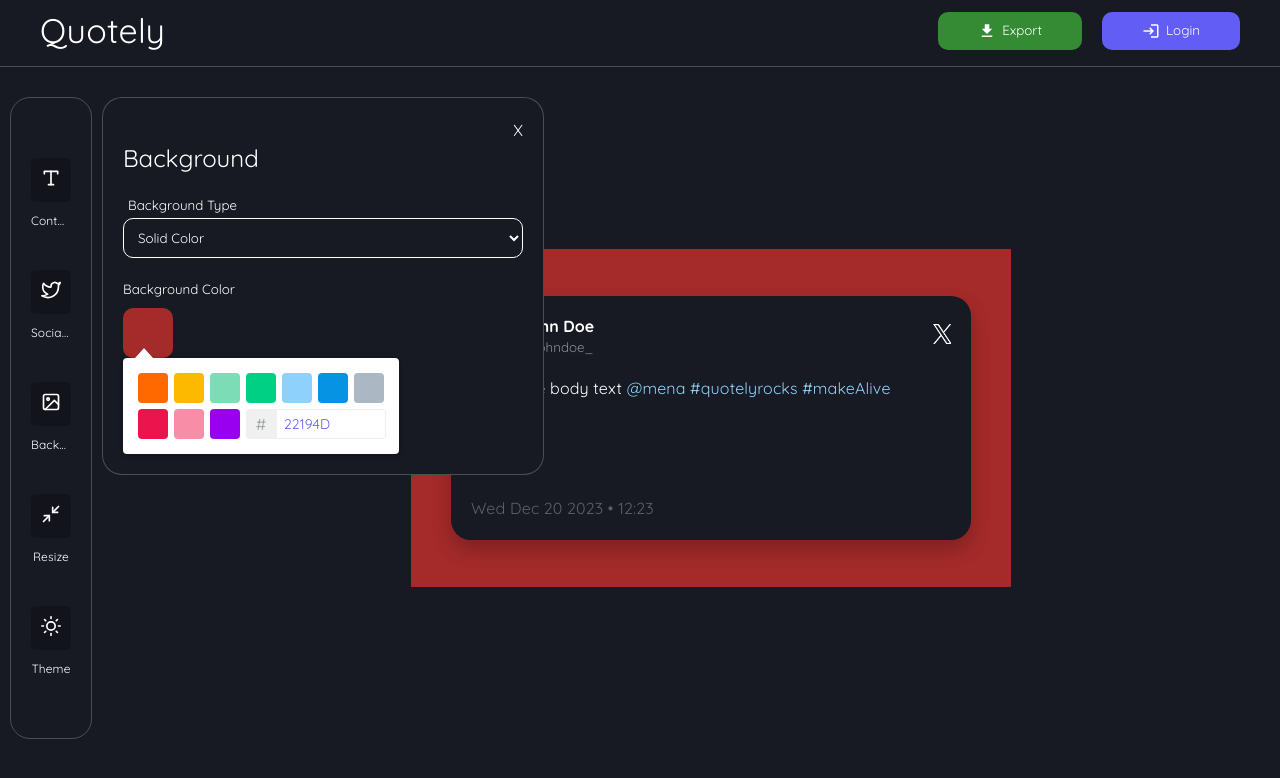
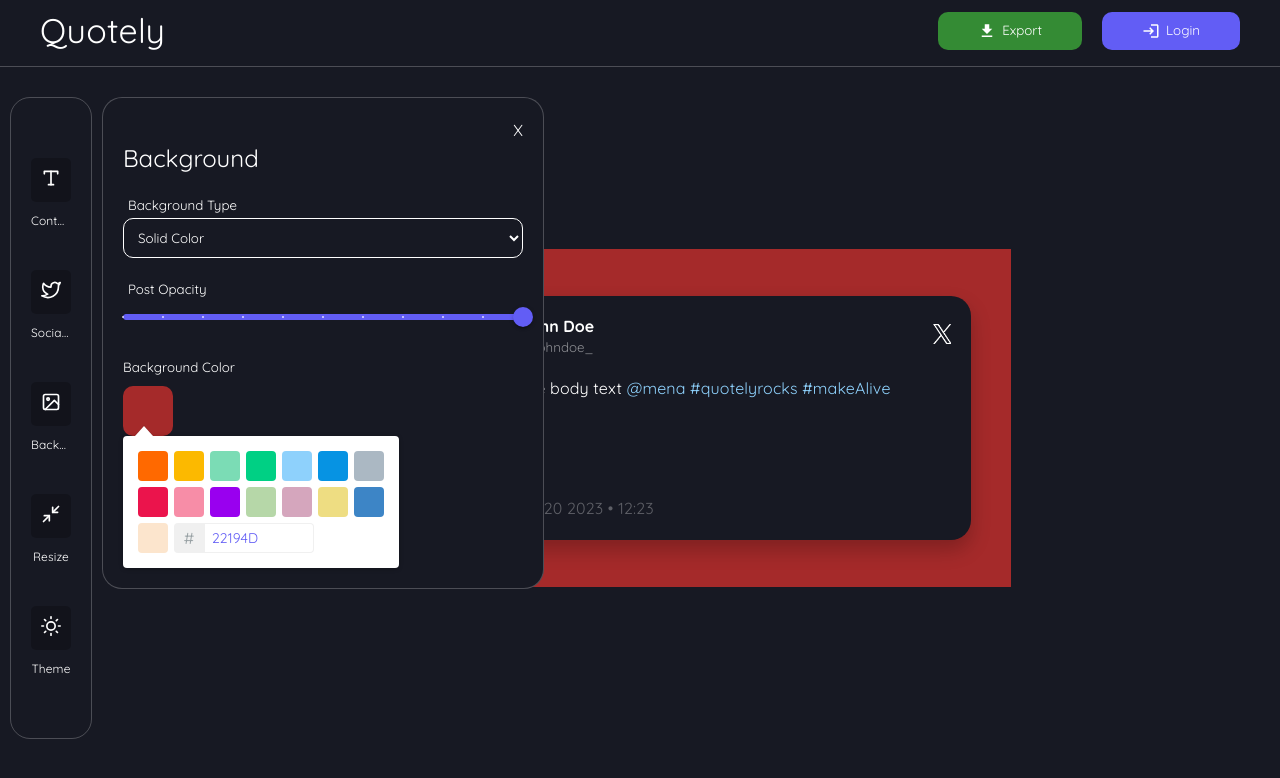
Before and after one commit to octagod/quotely, a React (Create React App) app in the folder frontend/: page /creator in a window 1280 px wide. Both pictures are taken after a click on the element "Background". Shown: the top 778 px of the page. Built offline with nearby package versions, Linux system fonts and the light colour scheme.

Commit message:
Added new feature - Opacity

```diff
--- a/frontend/src/components/CreatorSidebar.jsx
+++ b/frontend/src/components/CreatorSidebar.jsx
@@ -1,4 +1,4 @@
-import { TextField, Typography } from "@mui/material";
+import { TextField, Typography, Slider } from "@mui/material";
 import Spacebox from "./styles/Spacebox";
 import { useState } from "react";
 import Flexbox from "./Flexbox";
@@ -100,7 +100,7 @@
         header = document.querySelector('.creator-header').offsetHeight;
 
     const setBgType = (type) => {
-        switch(type) {
+        switch (type) {
             case "solid":
                 data.backgroundSize[1]("")
                 data.backgroundPosition[1]("")
@@ -124,6 +124,14 @@
         }
     }
 
+    function valuetext(value) {
+        return `${value}`;
+    }
+
+    const handleOpacityChange = (event, newValue) => {
+        data.opacity[1](newValue)
+    }
+
     // STYLES
     const creator_sidebar_style = isMobile ? {
         position: "relative", width: 0
@@ -135,7 +143,7 @@
 
     const sidebar_inner = isMobile ? {
         display: "flex", alignItems: "center", padding: '5px', justifyContent: 'space-between'
-    } : {padding: '20px'}
+    } : { padding: '20px' }
 
     const item_style = isMobile ? {
         minWidth: 40, maxWidth: 40, margin: '10px', textAlign: 'center', cursor: 'pointer'
@@ -143,14 +151,14 @@
 
     const visible_menu_style = isMobile ? {
         zIndex: '100', position: 'fixed', left: "0px", top: "0px", width: 'calc(100% - 40px)', padding: "20px", background: '#171923', height: '100vh'
-    } : { border: '1px solid #ffffff3a', borderRadius: '20px', zIndex: '100', position: 'fixed', left: (sidebar + 20) + "px", top: (header + 30) + "px", width: '400px', padding: "20px", background: '#171923' }
+    } : { border: '1px solid #ffffff3a', borderRadius: '20px', zIndex: '100', position: 'fixed', left: (sidebar + 20) + "px", top: (header + 30) + "px", width: '400px', padding: "20px", background: '#171923', maxHeight: `calc(100vh - ${header + 100}px)`, overflowY: 'scroll', overflowX: 'hidden' }
 
     return (
-        <div className="creator-sidebar" style={{...creator_sidebar_style }}>
+        <div className="creator-sidebar" style={{ ...creator_sidebar_style }}>
             <div style={{ ...sidebar_style }} className="sidebar">
-                <Spacebox className="sidebar-inner" style={{...sidebar_inner}}>
+                <Spacebox className="sidebar-inner" style={{ ...sidebar_inner }}>
                     {menus.map((menu, index) => (
-                        <div key={index} className="item" onClick={menu.action} style={{...item_style}}>
+                        <div key={index} className="item" onClick={menu.action} style={{ ...item_style }}>
                             <div style={{ textAlign: 'center', padding: '10px', borderRadius: '5px', background: isMobile ? "transparent" : '#0000003a' }}>
                                 <img src={menu.image} alt={menu.title} style={{ width: 20, filter: 'invert(1)' }} />
                             </div>
@@ -291,6 +299,24 @@
                         <option value="image">Image</option>
                     </select>
                     <Spacebox padding="10px" />
+                    <small style={{ paddingLeft: '5px' }}>
+                        Post Opacity
+                    </small>
+                    <Spacebox padding="2px" />
+                    <Slider
+                        aria-label="Opacity"
+                        defaultValue={10}
+                        getAriaValueText={valuetext}
+                        value={data.opacity[0]}
+                        onChange={handleOpacityChange}
+                        valueLabelDisplay="auto"
+                        step={1}
+                        marks
+                        min={0}
+                        max={10}
+                        sx={{ color: "var(--primary)" }}
+                    />
+                    <Spacebox padding="10px" />
                     {data.backgroundType[0] === 'solid' && <div>
                         <div className="">
                             <small>Background Color</small>
@@ -303,7 +329,7 @@
                             </Flexbox>
                         </div>
                         <TwitterPicker
-                            colors={['#FF6900', '#FCB900', '#7BDCB5', '#00D084', '#8ED1FC', '#0693E3', '#ABB8C3', '#EB144C', '#F78DA7', '#9900EF']}
+                            colors={['#FF6900', '#FCB900', '#7BDCB5', '#00D084', '#8ED1FC', '#0693E3', '#ABB8C3', '#EB144C', '#F78DA7', '#9900EF', '#b6d7a8', "#d5a6bd", "#eedd82", "#3d85c6", "#fce5cd"]}
                             onChange={(e) => {
                                 data.background[1](e.hex)
                             }}
--- a/frontend/src/index.css
+++ b/frontend/src/index.css
@@ -343,6 +343,8 @@
 
   .vertical-scroll {
     overflow-y: scroll;
+    max-height: 600px;
+    overflow-x: hidden;
   }
 
   .no-grid-small {
--- a/frontend/src/pages/Creator.js
+++ b/frontend/src/pages/Creator.js
@@ -31,6 +31,7 @@
     const [background, setBackground] = useState('brown')
     const [backgroundPosition, setBackgroundPosition] = useState("")
     const [backgroundSize, setBackgroundSize] = useState("")
+    const [opacity, setOpacity] = useState(10)
     const [canvaSize, setCanvaSize] = useState('16:9')
 
     const stringify_user = cookies.getCookies("user")
@@ -168,6 +169,7 @@
                 background: background,
                 backgroundPosition: backgroundPosition,
                 backgroundSize: backgroundSize,
+                opacity: opacity,
                 canvaSize: canvaSize,
             }
             setLoading(true)
@@ -231,6 +233,7 @@
                 background: background,
                 backgroundPosition: backgroundPosition,
                 backgroundSize: backgroundSize,
+                opacity: opacity,
                 canvaSize: canvaSize,
             }
             setLoading(true)
@@ -462,12 +465,13 @@
                     background: [background, setBackground],
                     backgroundPosition: [backgroundPosition, setBackgroundPosition],
                     backgroundSize: [backgroundSize, setBackgroundSize],
+                    opacity: [opacity, setOpacity],
                     canvaSize: [canvaSize, setCanvaSize]
                 }} />
                 {!isMobile && <Spacebox padding="20px" />}
                 <div className="editor-holder" style={{ width: 600, height: canvaSize === '16:9' ? '337.5px' : '600px', margin: 'auto' }}>
                     <div className="editor" style={{ background: background, aspectRatio: canvaSize, width: "100%", height: '100%', display: 'flex', justifyContent: 'center', alignItems: 'center', backgroundPosition: backgroundPosition ?? "center", backgroundSize: backgroundSize ?? "cover" }}>
-                        <div className="quote-holder" style={{ background: dark ? '#171923' : '#fff', width: '80%', minHeight: 200, borderRadius: '20px', boxShadow: '0px 10px 20px #0000003a', color: dark ? 'white' : 'black', padding: '20px', position: "relative" }}>
+                        <div className="quote-holder" style={{ background: dark ? `#171923${opacity === 10 ? '' : opacity + "0"}` : `#ffffff${opacity === 10 ? '' : opacity + "0"}`, width: '80%', minHeight: 200, borderRadius: '20px', boxShadow: opacity < 10 ? "0px 10px 20px transparent" : '0px 10px 20px #0000003a', color: dark ? 'white' : 'black', padding: '20px', position: "relative" }}>
                             {profileArea && <Flexbox justifyContent="space-between" alignItems="center">
                                 <Flexbox alignItems="center">
                                     {(!profile) && <Avatar />}
```
Also changed, not shown: 13 other files (tests, documents, lock files or other folders).
